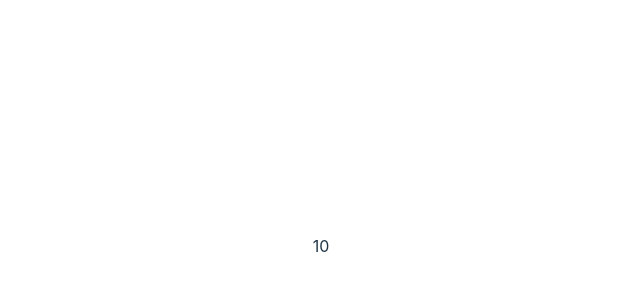
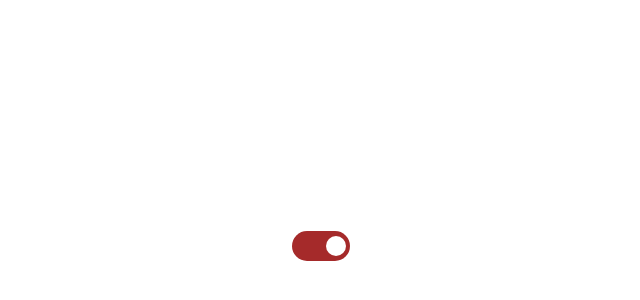
Before and after one commit to ohah/react18-boilerplate, a React (Vite) app: page / in a window 1280 px wide. Shown: the part 154-454 px from the top of the page, without its empty margins (319-959 px from the left). Built offline with nearby package versions, Linux system fonts and the light colour scheme.

Commit message:
Toggle 기본

```diff
--- a/src/App.tsx
+++ b/src/App.tsx
@@ -1,16 +1,11 @@
 import 'App.css';
 import Dropdown, {DropdownItem} from 'component/dropdown';
+import Toggle from 'component/toggle';
 
 function App() {
   return (
     <div className="App">
-      <Dropdown value={10}>
-        <DropdownItem value={10}> 10 </DropdownItem>
-        <DropdownItem value={20}> 20 </DropdownItem>
-        <DropdownItem value={30}> 30 </DropdownItem>
-        <DropdownItem value="40"> `40` </DropdownItem>
-        <DropdownItem value="50"> `50` </DropdownItem>
-      </Dropdown>
+      <Toggle active />
     </div>
   );
 }
--- /dev/null
+++ b/src/component/toggle.tsx
@@ -0,0 +1,38 @@
+/* eslint-disable react/jsx-props-no-spreading */
+import {useState} from 'react';
+import styled from 'styled-components';
+
+interface ToggleProps {
+  active: boolean;
+}
+
+const Switch = styled.div<ToggleProps>`
+  background-color: brown;
+  height: 30px;
+  width: 50px;
+  border-radius: 15px;
+  display: flex;
+  align-items: center;
+  cursor: pointer;
+  padding: 0 0.25rem;
+  & span {
+    border-radius: 100%;
+    width: 20px;
+    height: 20px;
+    background-color: white;
+    transition: all 0.3s;
+    transform: ${props => (props.active === true ? `translateX(calc(100% + 10px))` : 'translateX(0%)')};
+  }
+`;
+const Toggle = (props: ToggleProps) => {
+  const [checked, setChecked] = useState(props.active);
+  return (
+    <div>
+      <Switch active={checked} onClick={() => setChecked(!checked)}>
+        <span />
+      </Switch>
+    </div>
+  );
+};
+
+export default Toggle;
```
